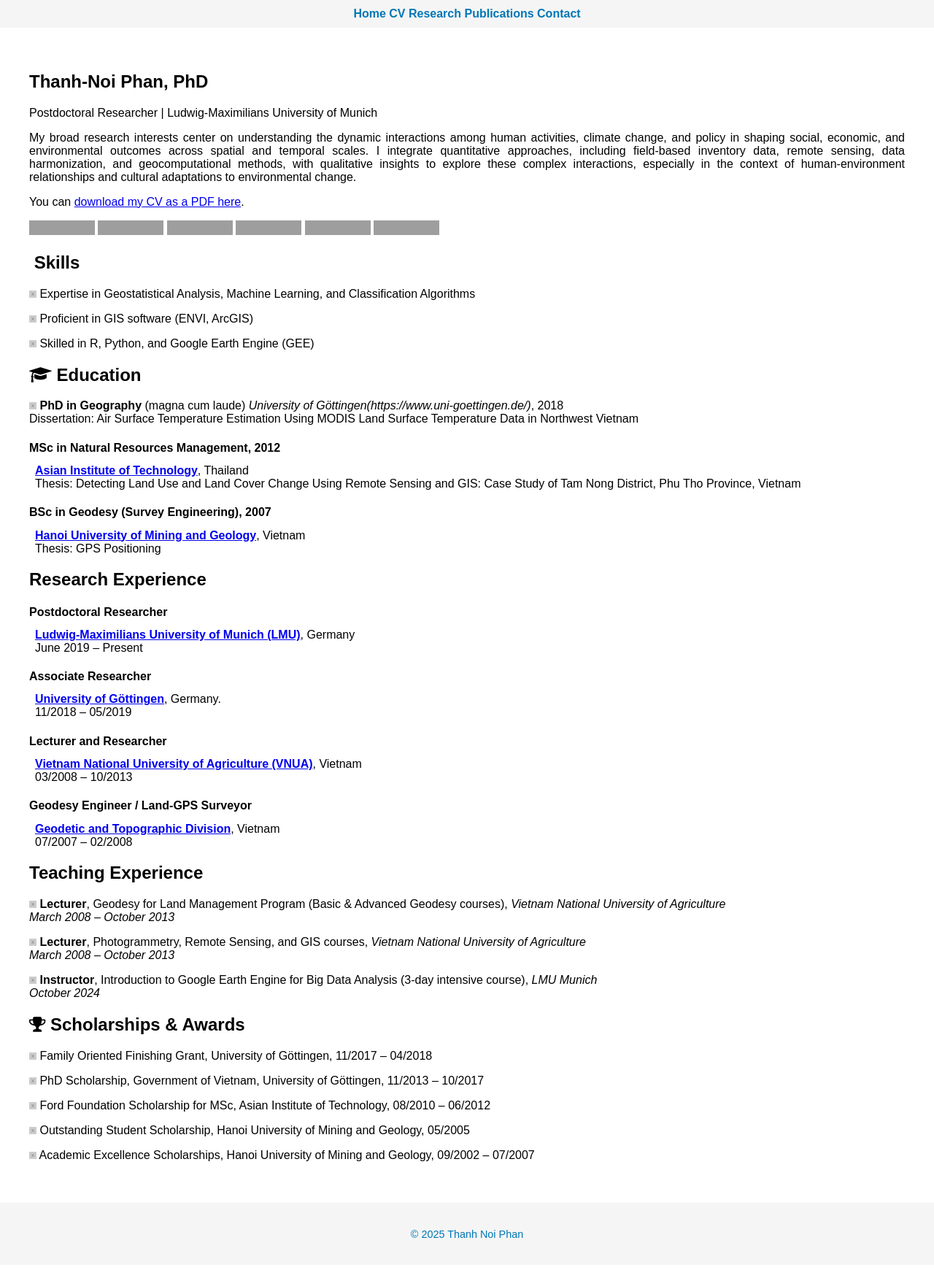
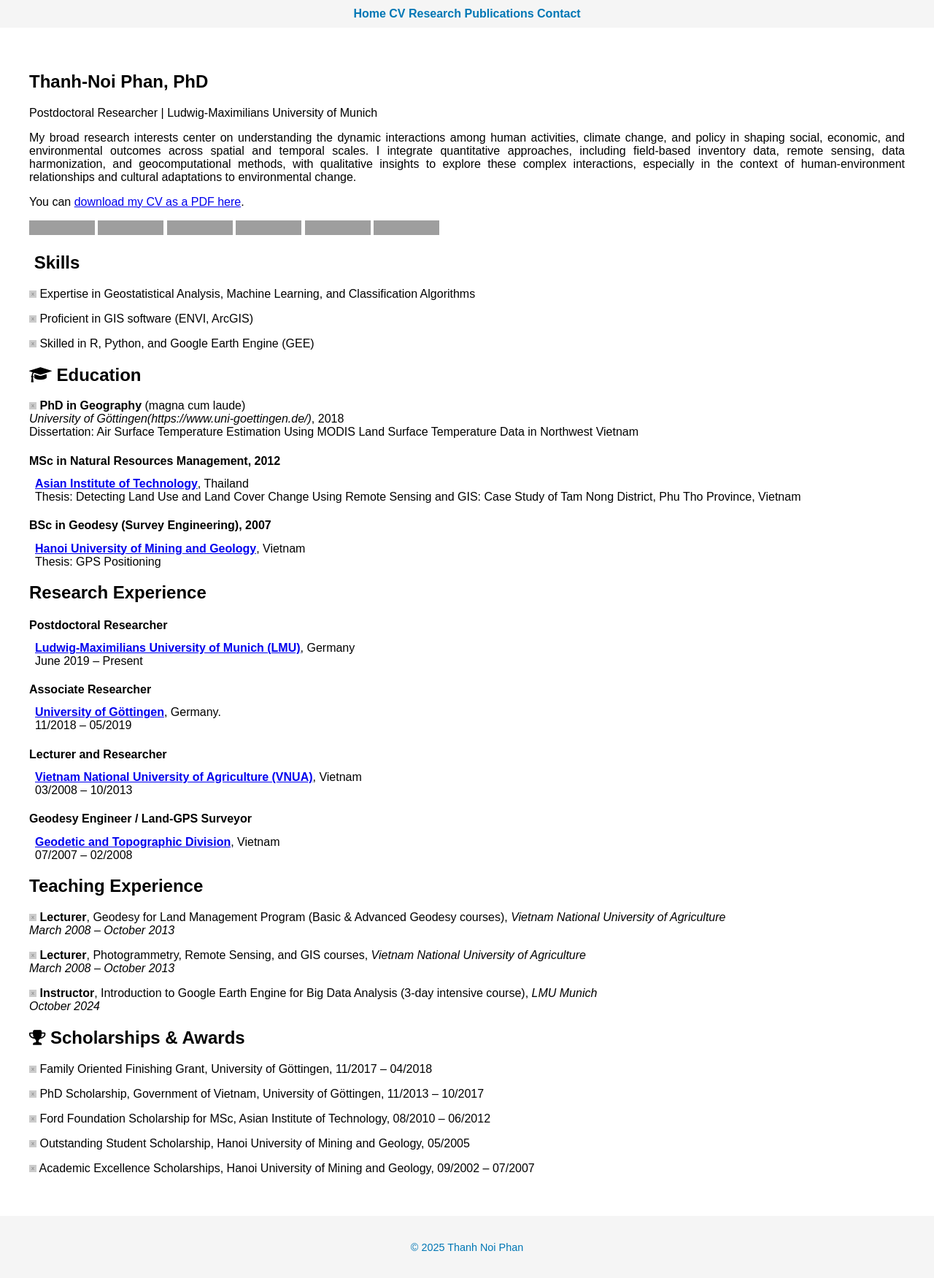
Before and after one commit to thanhnoiphan/thanhnoiphan.github.io, a Jekyll site: the page built from cv.md, in a window 1280 px wide. Shown: the whole page at 73% size. Built offline with Jekyll 4.4.1, drawn with Linux system fonts in a browser that asks for light colours; nearby versions of some CDN libraries; a script that is not in the unit is left out; grey boxes are pictures that could not be loaded.

Commit message:
Update cv.md

```diff
--- a/cv.md
+++ b/cv.md
@@ -28,7 +28,7 @@ You can [download my CV as a PDF here](assets/files/cv.pdf).
 
 ## <i class="fa fa-graduation-cap"></i> Education
 
-![#00CCBB](https://placehold.co/10x10/00CCBB/00CCBB.png) **PhD in Geography** (magna cum laude)
+![#00CCBB](https://placehold.co/10x10/00CCBB/00CCBB.png) **PhD in Geography** (magna cum laude) <br>
 *University of Göttingen(https://www.uni-goettingen.de/)*, 2018 <br>
 Dissertation: Air Surface Temperature Estimation Using MODIS Land Surface Temperature Data in Northwest Vietnam
 
```
